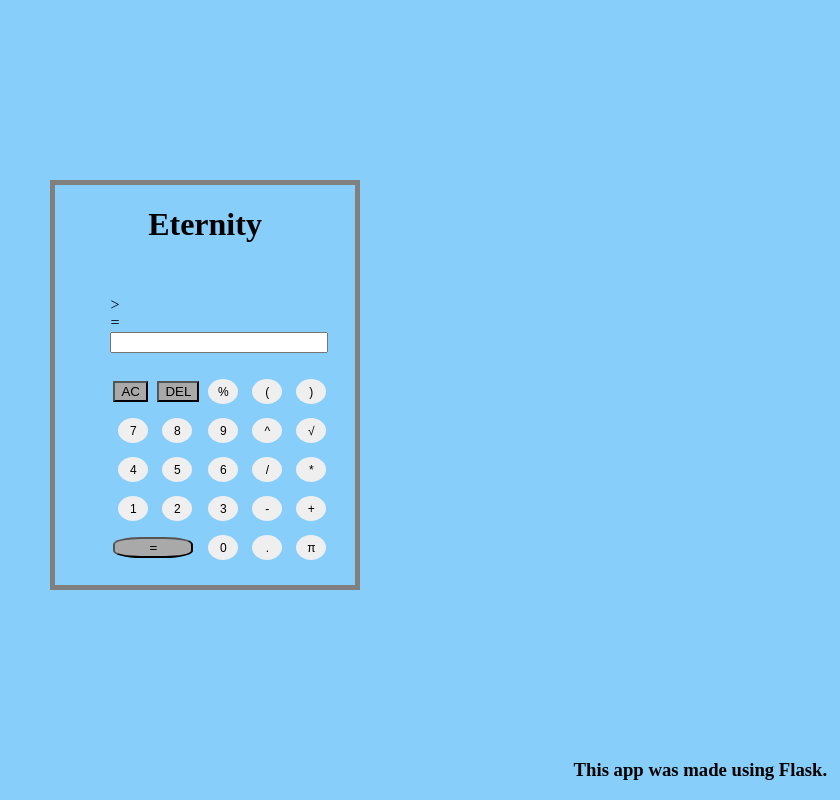
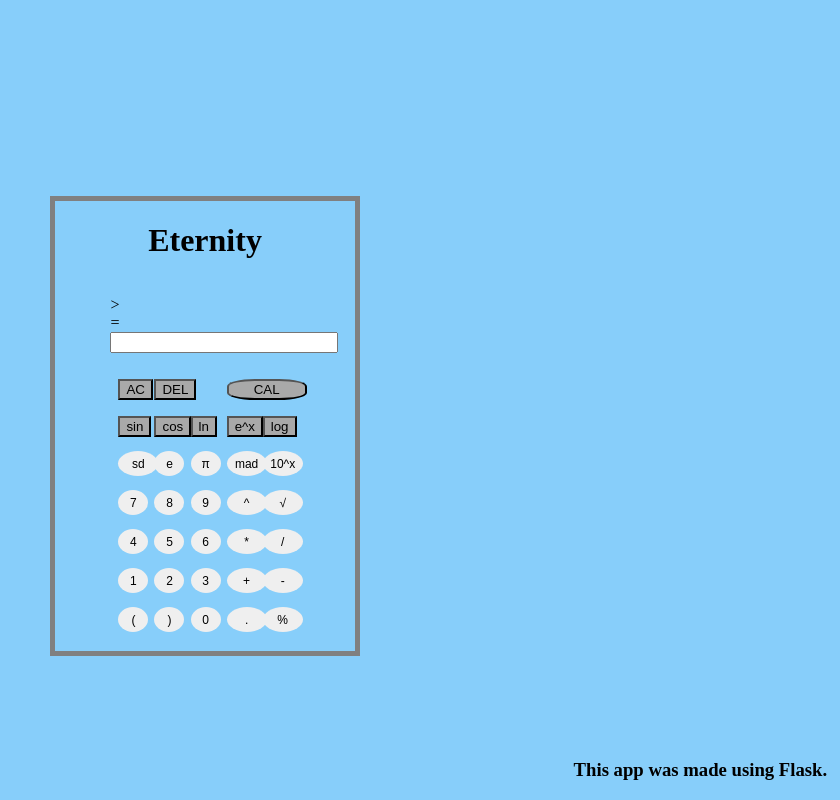
Before and after one commit to neoJINXD/Eternity, a Flask app: page / in a window 1280 px wide. Shown: the whole page, without its empty margins (440-1280 px from the left). Run offline with Flask 2, Linux system fonts and the light colour scheme; some libraries are stand-ins or nearby versions.

Commit message:
Added files from lasted master commit

```diff
--- a/calculator.py
+++ b/calculator.py
@@ -11,15 +11,14 @@ def frontPage():
 
   elif request.method == 'POST':
     if 'io' in request.form:
+      # Update HTML page
       expression = request.form.get('calc') + request.form['io']
-
       return render_template('index.html', test=expression)
 
     else:
       # Calculate request
       expression = request.form.get('calc')
       result = str(calcEval(expression))
-
       return render_template('index.html', result=result, expression=expression)
 
 
--- /dev/null
+++ b/static/script/script.js
@@ -0,0 +1,22 @@
+function addToExpression(i){
+	document.getElementById('input').value = document.getElementById('input').value + i;
+}
+
+function clearInput() {
+	document.getElementById('input').value = '' ;
+}
+
+function deleteEle() {
+	str = document.getElementById('input').value;
+	document.getElementById('input').value = str.substring(0, str.length - 1);
+}
+
+$(document).ready(function(){
+	$('[name=io]').click(function() {
+		//$('#input').append($(this).val());
+		$('#input').val($('#input').val() + $(this).val());
+		if ($('#input').html().length > 20) {
+			alert("test");
+		}
+	});
+});
--- /dev/null
+++ b/static/style/style.css
@@ -0,0 +1,66 @@
+h1 {
+    color: black;
+    text-align: center;
+}
+
+h3 {
+    position: absolute;
+    right:1%;
+    bottom:0;
+}
+
+body {
+    background-color: lightskyblue;
+}
+
+table {
+    width: 25%;
+    border: 0;
+    table-layout: fixed;
+    empty-cells: show;
+  }
+
+.calculator {
+    border: 5px solid gray;
+    position:absolute;
+    width: 300px;
+    height: 450px;
+    top: 37%;
+    left: 50%;
+    margin-left: -150px;
+    margin-top: -100px;
+}
+
+.main {
+    position:absolute;
+    top: 37%;
+    left: 43%;
+}
+
+.number{
+    width:30px;
+    margin:5px;
+    height:25px;
+    font-size:12px;
+    border-radius:50%;
+    text-align: center;
+    border:none;
+    outline:none;
+}
+
+.operator{
+    width:40px;
+    margin:5px;
+    height:25px;
+    font-size:12px;
+    border-radius:50%;
+    text-align: center;
+    border:none;
+    outline:none;
+}
+
+.special{
+    margin:5px;
+    background:darkgray;
+    color:black;
+}
--- a/templates/index.html
+++ b/templates/index.html
@@ -1,8 +1,12 @@
 <!DOCTYPE html>
 <html>
+
 <head>
 <title>Calculator Application</title>
-<link rel="stylesheet" type="text/css" href="static/style.css">
+<link rel="stylesheet" type="text/css" href="static/style/style.css">
+<script src="//cdn.bootcss.com/jquery/3.1.1/jquery.min.js"></script>
+<script type=text/javascript src="{{
+    url_for('static', filename='script/script.js') }}"></script>
 </head>
 <body>
 
@@ -11,54 +15,66 @@
 </div>
 
 <div class='main'>
-
     <div class='input'>> {% if expression %}{{expression}}{% endif %}</div>
     <div class='output'>= {% if result %}{{result}}{% endif %}</div>
 
     <form action="/" method="POST">
-        <input type="text" style="width: 210px" name="calc" value="{{ test }}" />
+        <input type="text" style="width: 220px" name="calc" id="input" value="{{ test }}" />
         <br/><br/>
-
         <table>
             <tr>
-                <td><button class='special' id='1'>AC</button></td>
-                <td><button class='special' id='a'>DEL</button></td>
-                <td><input type="submit" name="io" class="operator" value="%" /></td>
-                <td><input type="submit" name="io" class="operator" value="(" /></td>
-                <td><input type="submit" name="io" class="operator" value=")" /></td>
-            </tr>
-            <tr>
-                <td><input type="submit" name="io" class="number" value="7" /></td>
-                <td><input type="submit" name="io" class="number" value="8" /></td>
-                <td><input type="submit" name="io" class="number" value="9" /></td>
-                <td> <input type="submit" name="io" class="operator" value="^" /></td>
-                <td> <input type="submit" name="io" class="operator" value="√" /></td>
-            </tr>
-            <tr>
-                <td><input type="submit" name="io" class="number" value="4" /></td>
-                <td><input type="submit" name="io" class="number" value="5" /></td>
-                <td><input type="submit" name="io" class="number" value="6" /></td>
-                <td> <input type="submit" name="io" class="operator" value="/" /></td>
-                <td> <input type="submit" name="io" class="operator" value="*" /></td>
-            </tr>
-            <tr>
-                <td><input type="submit" name="io" class="number" value="1" /></td>
-                <td><input type="submit" name="io" class="number" value="2" /></td>
-                <td><input type="submit" name="io" class="number" value="3" /></td>
-                <td><input type="submit" name="io" class="operator" value="-" /></td>
-                <td><input type="submit" name="io" class="operator" value="+" /></td>
-            </tr>
-            <tr>
-                <td colspan='2'><input type="submit" class="special" value="=" style='width:80px;border-radius:35%' /></td>
-                <td><input type="submit" name="io" class="number" value="0" /></td>
-                <td><input type="submit" name="io" class="number" value="." /></td>
-                <td><input type="submit" name="io" class="number" value="π" /></td>
+                <td><button onclick='clearInput()' class='special' id='1'>AC</button></td>
+                <td><button onclick='deleteEle()' class='special' id='2'>DEL</button></td>
+                <td></td>
+                <td colspan='2'><input type="submit" class="special" value="CAL" style='width:80px;border-radius:35%' /></td>
             </tr>
         </table>
     </form>
 
-
-
+    <table>
+        <tr>
+            <td><button name="io" class="special" value="sin" >sin</button></td>
+            <td><button name="io" class="special" value="cos" >cos</button></td>
+            <td><button name="io" class="special" value="ln" >ln</button></td>
+            <td><button name="io" class="special" value="e^" >e^x</button></td>
+            <td><button name="io" class="special" value="log" >log</button></td>
+        </tr>
+        <tr>
+            <td><button name="io" class="operator" value="sd" >sd</button></td>
+            <td><button name="io" class="number" value="e" >e</button></td>
+            <td><button name="io" class="number" value="π" >π</button></td>
+            <td><button name="io" class="operator" value="mad" >mad</button></td>
+            <td><button name="io" class="operator" value="10^" >10^x</button></td>
+        </tr>
+        <tr>
+            <td><button name="io" class="number" value="7" >7</button></td>
+            <td><button name="io" class="number" value="8" >8</button></td>
+            <td><button name="io" class="number" value="9" >9</button></td>
+            <td> <button name="io" class="operator" value="^" >^</button></td>
+            <td> <button name="io" class="operator" value="√" >√</button></td>
+        </tr>
+        <tr>
+            <td><button name="io" class="number" value="4" >4</button></td>
+            <td><button name="io" class="number" value="5" >5</button></td>
+            <td><button name="io" class="number" value="6" >6</button></td>
+            <td> <button name="io" class="operator" value="*" >*</button></td>
+            <td> <button name="io" class="operator" value="/" >/</button></td>
+        </tr>
+        <tr>
+            <td><button name="io" class="number" value="1" >1</button></td>
+            <td><button name="io" class="number" value="2" >2</button></td>
+            <td><button name="io" class="number" value="3" >3</button></td>
+            <td><button name="io" class="operator" value="+" >+</button></td>
+            <td><button name="io" class="operator" value="-" >-</button></td>
+        </tr>
+        <tr>
+            <td><button name="io" class="number" value="(" >(</button></td>
+            <td><button name="io" class="number" value=")" >)</button></td>
+            <td><button name="io" class="number" value="0" >0</button></td>
+            <td><button name="io" class="operator" value="." >.</button></td>
+            <td><button name="io" class="operator" value="%" >%</button></td>
+        </tr>
+    </table>
 </div>
 
 <h3>This app was made using Flask.</h3>
```
